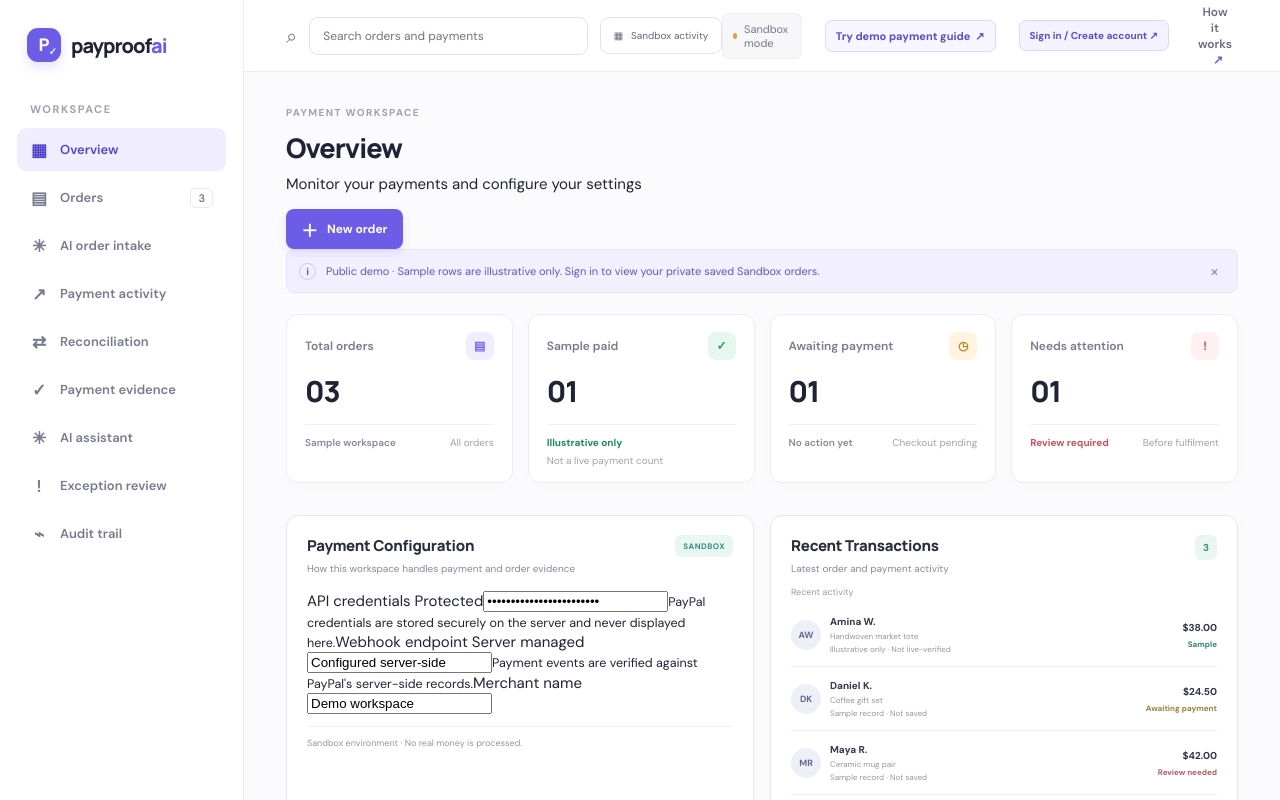
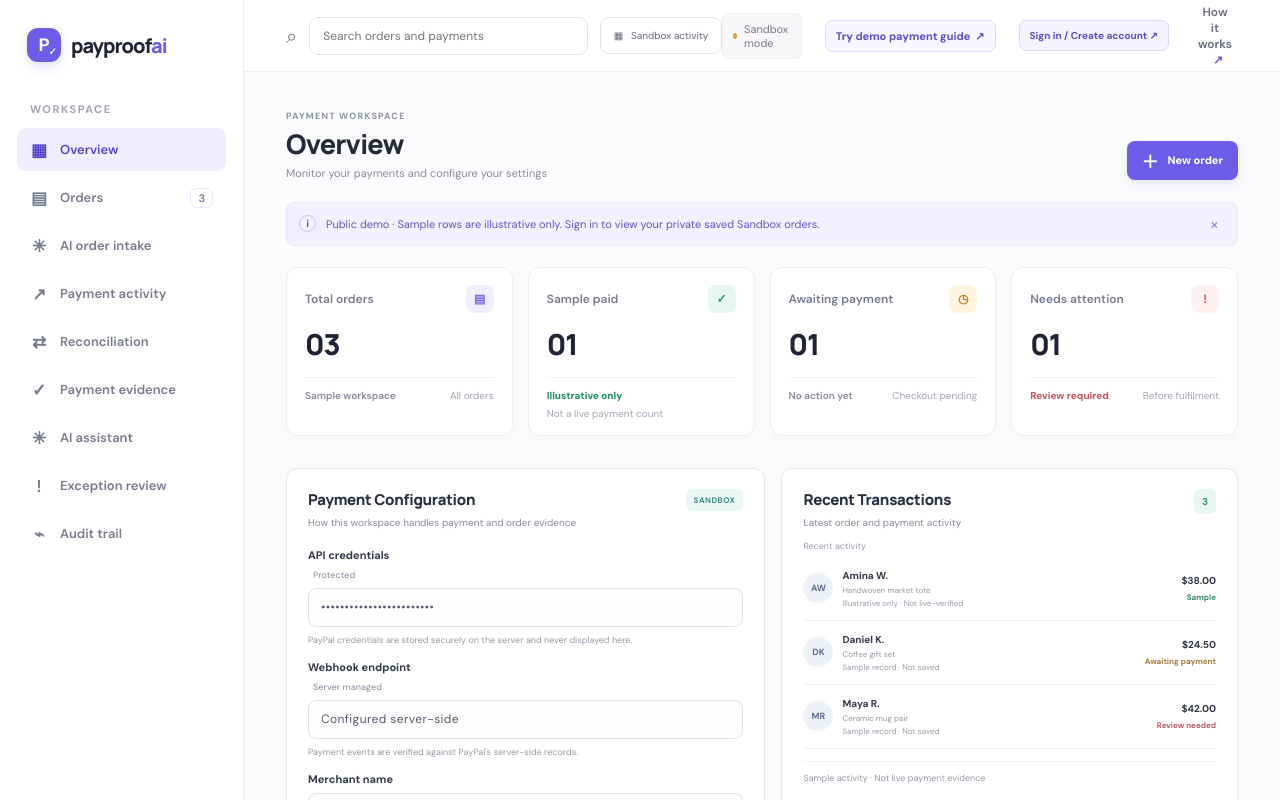
Before and after one commit to Moana-star/payproof-ai, a Next.js app: page / in a window 1280 px wide. Shown: the top 800 px of the page. Built offline with nearby package versions, Linux system fonts and the light colour scheme; no server answers.

Commit message:
Polish reference-matched dashboard and create-order screen

```diff
--- a/app/globals.css
+++ b/app/globals.css
@@ -448,3 +448,36 @@ body{font-size:15px}
 .transaction-paid{color:#31866f}.transaction-review{color:#b45b60}.transaction-pending{color:#a17b3f}
 .dashboard-empty{font-size:10px;color:#9297a4;padding:20px 0;text-align:center}
 @media(max-width:850px){.dashboard-reference-panels{grid-template-columns:1fr}}
+
+/* Final visual pass: match the supplied dashboard and order-form proportions. */
+.reference-overview-heading{display:flex;align-items:flex-end;justify-content:space-between;gap:20px;margin:4px 0 22px}
+.reference-overview-heading .eyebrow{font-size:9px;letter-spacing:1.2px;margin:0 0 7px;color:#8b91a0;font-weight:800}
+.reference-overview-heading h1{font:800 27px Manrope,sans-serif;letter-spacing:-.8px;line-height:1.1;margin:0 0 7px;color:#252a3a}
+.reference-overview-heading p:last-child{font-size:11px;color:#858a99;margin:0}
+.reference-overview-heading .primary-button{min-height:39px;padding:0 15px;font-size:11px;white-space:nowrap}
+.dashboard-reference-panels{grid-template-columns:minmax(0,1.05fr) minmax(0,1fr);align-items:stretch;margin-top:15px}
+.dashboard-config-card,.dashboard-transactions-card{min-height:275px;padding:20px 21px;border-radius:11px}
+.dashboard-panel-heading h2{font-size:15px}
+.dashboard-panel-heading p{font-size:10px}
+.configuration-fields{display:grid;gap:7px}
+.configuration-fields label{display:grid;gap:7px;font-size:11px;font-weight:750;color:#34394a;margin-top:3px}
+.configuration-fields label span{font-size:9px;font-weight:500;color:#9297a4;display:inline;margin-left:5px}
+.configuration-fields input{width:100%;height:39px;border:1px solid #dedfe6;border-radius:8px;background:#fdfdfd;padding:0 12px;color:#555c6c;font:12px 'DM Sans',sans-serif;letter-spacing:.4px}
+.configuration-fields>small{font-size:9px;line-height:1.45;color:#9297a4;margin:0 0 3px}
+.config-safe-note{margin-top:11px}
+.order-flow-screen{background:#f7f8fa;padding:24px 16px}
+.order-flow-card.order-form-reference{width:min(100%,662px);padding:30px 31px 25px;border:1px solid #e7e8ec;border-radius:10px;box-shadow:0 5px 22px rgba(35,42,59,.045)}
+.order-form-reference .order-flow-icon{width:62px;height:62px;border-radius:50%;background:#ddf7f1;color:#5a9f94;margin:0 auto 22px;font-size:25px}
+.order-form-reference h1{font:800 23px Manrope,sans-serif;letter-spacing:-.55px;color:#202431;margin:0 0 27px}
+.order-form-reference .order-flow-form{gap:9px}
+.order-form-reference .order-flow-form label{font-size:15px;line-height:1.3;font-weight:700;color:#272c3a;margin:4px 0 1px}
+.order-form-reference .order-flow-form select{height:53px;min-height:53px;border:1px solid #d9dbe1;border-radius:9px;background:#fff;padding:0 14px;font-size:14px;color:#303544}
+.order-form-reference .order-flow-form textarea{height:144px;min-height:144px;border:2px solid #579e94;border-radius:9px;background:#fff;padding:13px 14px;font-size:14px;line-height:1.6;color:#303544}
+.order-form-reference .order-flow-hint{font-size:12px;color:#9a9eaa;line-height:1.5;margin:2px 0 0}
+.order-form-reference .order-flow-actions.order-form-actions{display:grid;grid-template-columns:1fr 1fr;gap:14px;margin-top:29px}
+.order-form-reference .order-form-actions button{height:48px;min-height:48px;border-radius:8px;font-size:14px;font-weight:750}
+.order-form-reference .order-form-actions .primary-button{background:#438f85;color:#fff}
+.order-form-reference .order-form-actions .secondary-button{background:#f3fbf9;color:#438f85;border:1px solid #64a99e}
+.order-flow-screen:has(.order-form-reference){justify-content:center}
+.order-flow-screen:has(.order-form-reference) .order-flow-card{margin:auto}
+@media(max-width:760px){.reference-overview-heading{align-items:flex-start;flex-direction:column}.reference-overview-heading .primary-button{align-self:flex-start}.dashboard-reference-panels{grid-template-columns:1fr}.order-form-reference .order-flow-form label{font-size:13px}.order-flow-card.order-form-reference{padding:25px 18px}}
```
